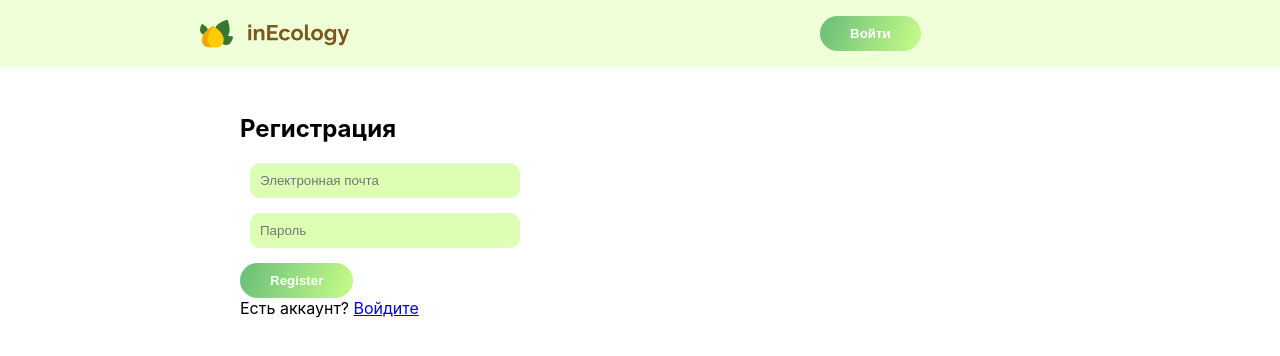
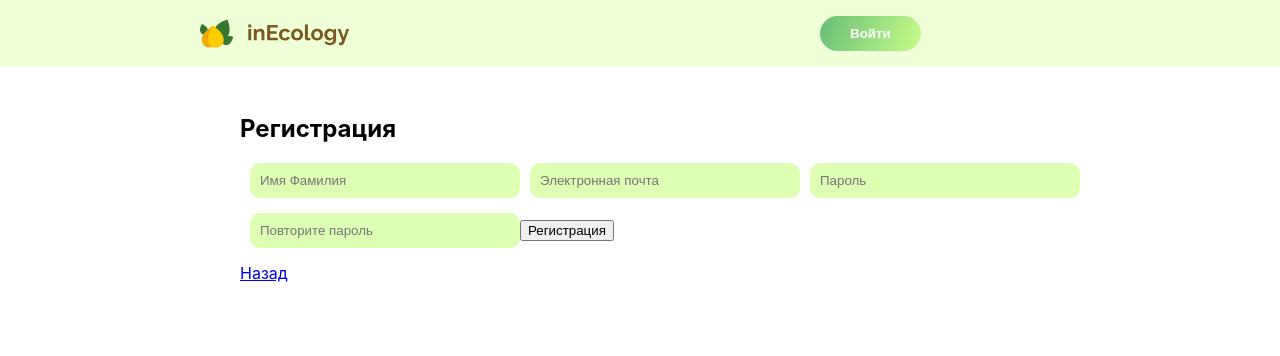
Before and after one commit to wild-dino/InEcology, a React (Create React App) app: page /register in a window 1280 px wide. Shown: the top 356 px of the page. Built offline with nearby package versions, Linux system fonts and the light colour scheme; no server answers.

Commit message:
created new register form

```diff
--- a/src/components/Cart/Cart.module.css
+++ b/src/components/Cart/Cart.module.css
@@ -22,12 +22,10 @@
 }
 
 .items {
-    width: 100%;
-    max-width: 600px;
     display: flex;
     flex-direction: column;
     margin-bottom: 50px;
-    margin-left: 40px;
+    align-items: center;
 }
 
 .title {
--- a/src/components/Cart/CartItem/CartItem.module.css
+++ b/src/components/Cart/CartItem/CartItem.module.css
@@ -3,6 +3,8 @@ p {
 }
 
 .cartItem {
+    width: 100%;
+    max-width: 500px;
     box-shadow: 3px 5px 15px rgba(0, 0, 0, 0.25);
     border-radius: 20px;
     padding: 30px;
@@ -27,7 +29,7 @@ p {
     margin-bottom: 10px;
 }
 
-.cartItem__image img{
+.cartItemImage img{
     position: absolute;
     width: 100%;
     height: 100%;
@@ -35,7 +37,7 @@ p {
     transition: transform 300ms linear;
 }
 
-.cartItem__image img:hover {
+.cartItemImage img:hover {
     transform: scale(150%);
 }
 
--- a/src/components/LoginPage/LoginPage.jsx
+++ b/src/components/LoginPage/LoginPage.jsx
@@ -1,11 +1,19 @@
-import {NavLink,  useNavigate} from "react-router-dom";
+import {NavLink, useNavigate} from "react-router-dom";
 import {getAuth, signInWithEmailAndPassword} from "firebase/auth";
 import {useDispatch} from "react-redux";
 import {Form} from "../Form/Form";
 import {setUser} from "../../redux/auth-reducer";
 import s from "./LoginPage.module.css";
+import {useState} from "react";
 
 const LoginPage = () => {
+    const [state, setState] = useState({
+        email: '',
+        password: ''
+    });
+
+    const {email, password} = state;
+
     const dispatch = useDispatch();
     const navigate = useNavigate();
 
@@ -20,14 +28,43 @@ const LoginPage = () => {
             .catch(console.error)
     }
 
+    const handleSubmit = () => {
+    }
+    const handleChange = () => {
+    }
+
     return (
         <div>
             <h2 className={s.title}>Добро пожаловать!</h2>
-            <Form
-                title="Войти"
-                handleClick={handleLogin}
-            />
-            <div>или <NavLink to="/register">Зарегестрируйтесь</NavLink></div>
+            {/*<Form*/}
+            {/*    title="Войти"*/}
+            {/*    handleClick={handleLogin}*/}
+            {/*/>*/}
+            <form className={s.formSignin} onSubmit={handleSubmit}>
+                <h3>Войдите</h3>
+                <input
+                    type="email"
+                    id="inputEmail"
+                    className="form-control"
+                    placeholder="Email Address"
+                    name="email"
+                    onChange={handleChange}
+                    value={email}
+                    required
+                />
+                <input
+                    type="password"
+                    id="inputPassword"
+                    className="form-control2"
+                    placeholder="Password"
+                    name="email"
+                    onChange={handleChange}
+                    value={password}
+                    required
+                />
+                <button className={s.btn} type="submit">Войти</button>
+            </form>
+            <div>Нет аккаунта? <NavLink to="/register">Зарегестрируйтесь</NavLink></div>
         </div>
     );
 };
--- a/src/components/Profile/Info/Info.module.css
+++ b/src/components/Profile/Info/Info.module.css
@@ -20,5 +20,4 @@
   position: absolute;
   border-radius: 50%;
   object-fit: cover;
-
 }
--- a/src/components/RegisterPage/RegisterPage.jsx
+++ b/src/components/RegisterPage/RegisterPage.jsx
@@ -1,13 +1,27 @@
-import React from 'react';
+import React, {useState} from 'react';
 import {getAuth, createUserWithEmailAndPassword, signInWithEmailAndPassword} from "firebase/auth";
 import {NavLink, useNavigate} from "react-router-dom";
 import {Form} from "../Form/Form";
 import {useDispatch} from "react-redux";
 import {setUser} from "../../redux/auth-reducer";
+import s from "../LoginPage/LoginPage.module.css";
 
 const RegisterPage = () => {
+    const [state, setState] = useState({
+        displayName: "",
+        email: "",
+        password: "",
+        passwordConfirm: ""
+    });
+
+    const {email, password, displayName, passwordConfirm} = state;
     const dispatch = useDispatch();
     const navigate = useNavigate();
+
+    const handleSubmit = () => {
+    }
+    const handleChange = () => {
+    }
 
     const handleRegister = (email, password) => {
         const auth = getAuth();
@@ -23,11 +37,54 @@ const RegisterPage = () => {
     return (
         <div>
             <h2>Регистрация</h2>
-            <Form
-                title="Register"
-                handleClick={handleRegister}
-            />
-            <div>Есть аккаунт? <NavLink to="/login">Войдите</NavLink></div>
+            {/*<Form*/}
+            {/*    title="Register"*/}
+            {/*    handleClick={handleRegister}*/}
+            {/*/>*/}
+            <form className={s.formSignin} onSubmit={handleSubmit}>
+                <input
+                    type="text"
+                    id="displayName"
+                    className="form-control"
+                    placeholder="Имя Фамилия"
+                    name="displayName"
+                    onChange={handleChange}
+                    value={displayName}
+                    required
+                />
+                <input
+                    type="email"
+                    id="inputEmail"
+                    className="form-control"
+                    placeholder="Электронная почта"
+                    name="email"
+                    onChange={handleChange}
+                    value={email}
+                    required
+                />
+                <input
+                    type="password"
+                    id="inputPassword"
+                    className="form-control2"
+                    placeholder="Пароль"
+                    name="password"
+                    onChange={handleChange}
+                    value={password}
+                    required
+                />
+                <input
+                    type="password"
+                    id="inputPasswordConfirm"
+                    className="form-control2"
+                    placeholder="Повторите пароль"
+                    name="passwordConfirm"
+                    onChange={handleChange}
+                    value={passwordConfirm}
+                    required
+                />
+                <button className={s.btn} type="submit">Регистрация</button>
+            </form>
+            <div><NavLink to="/login"> Назад </NavLink></div>
         </div>
     );
 };
```
